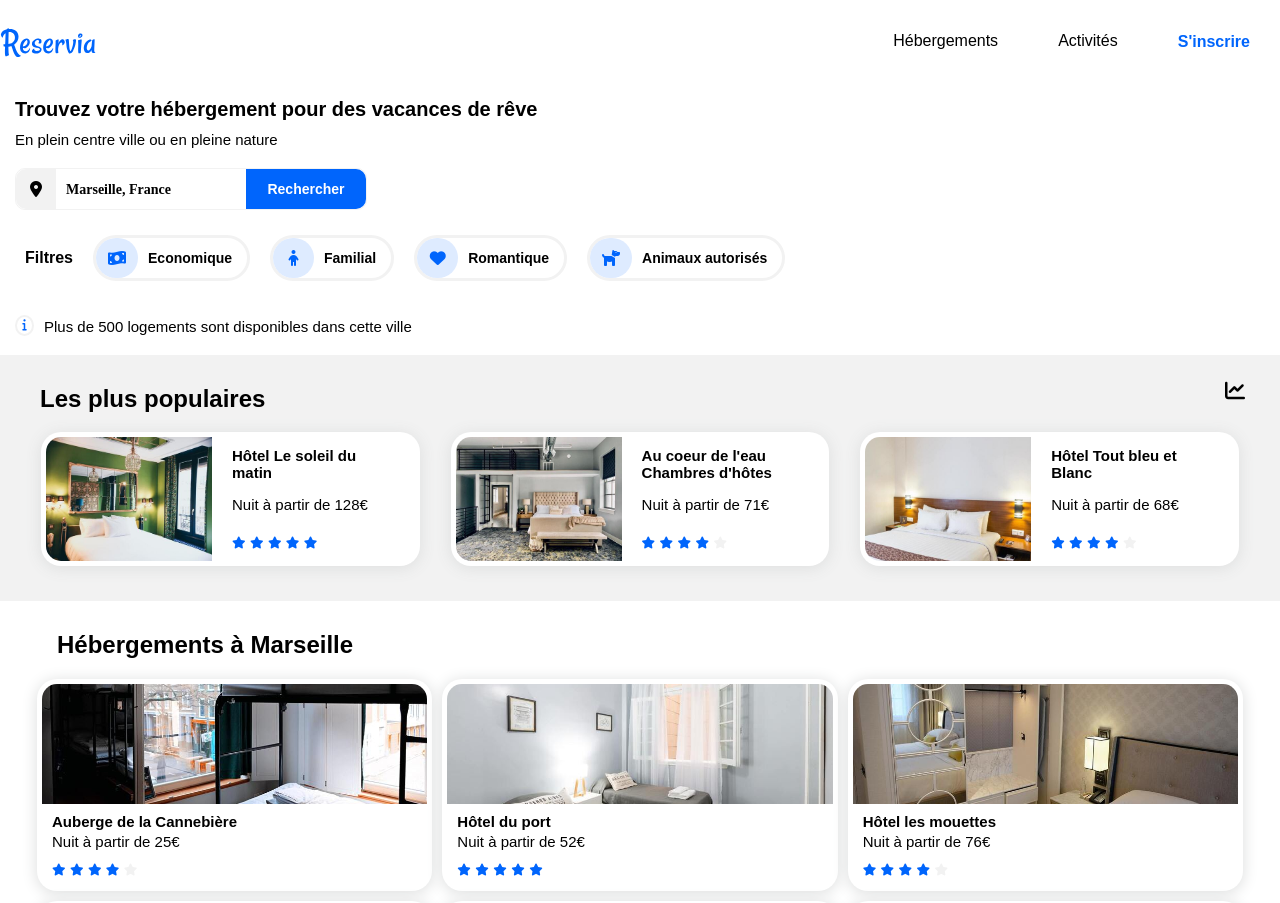
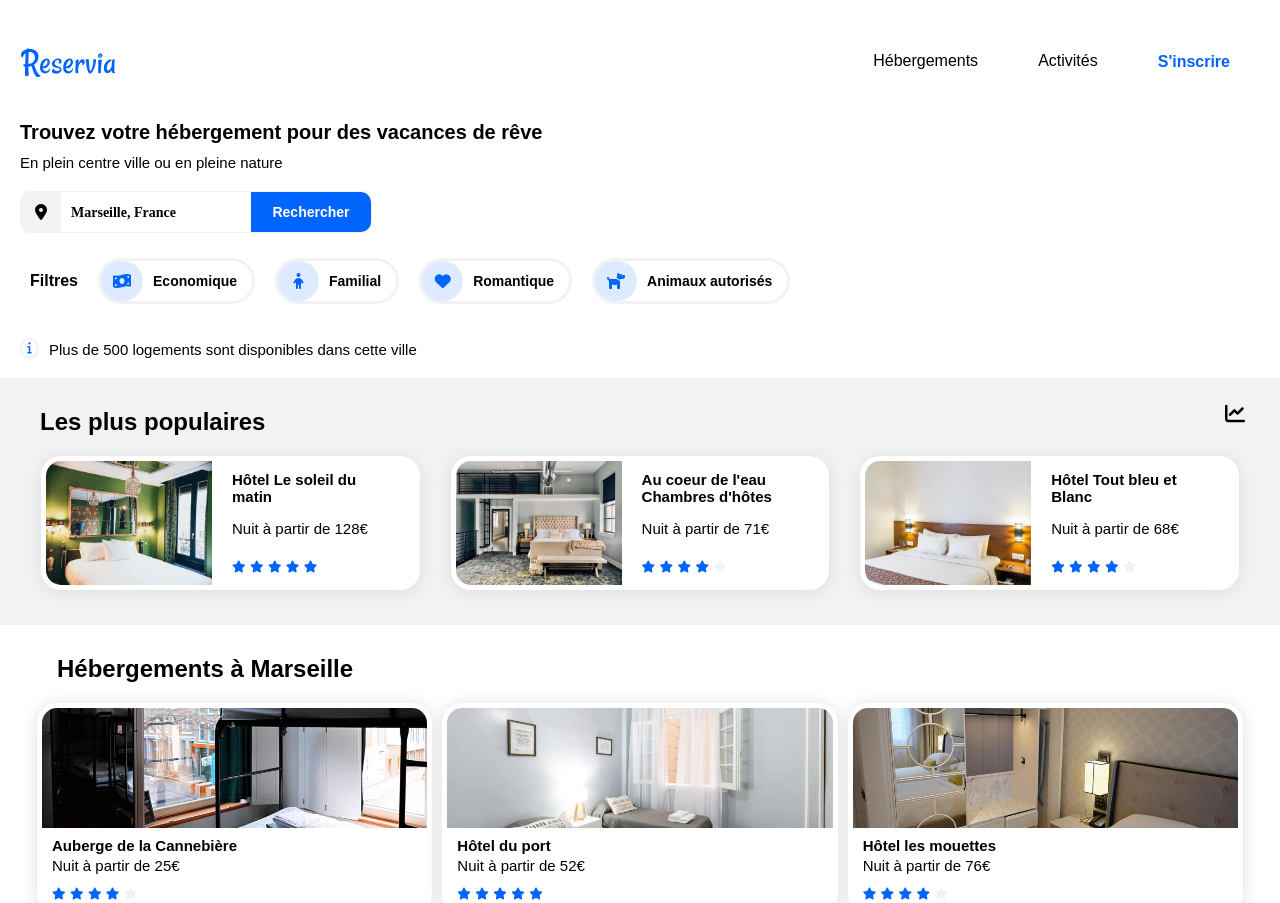
Before and after one commit to elodiepiris/PirisElodie_2_03072021, a plain HTML site: page index.html in a window 1280 px wide. Shown: the top 903 px of the page. Drawn offline with Linux system fonts and the light colour scheme; a web font is replaced by a local one.

Commit message:
Finalisation

```diff
--- a/style.css
+++ b/style.css
@@ -504,11 +504,11 @@ transform: scale(1.05);
 /*             RESPONSIVE -------- MEDIA QUERIES --------             */
 @media only screen and (max-width : 1300px) {
   header {
-    margin:0;
+    margin:20px;
   }
   section {
-    margin-left: 15px;
-    margin-right: 15px;
+    margin-left: 20px;
+    margin-right: 20px;
   }
   /*             HEBERGEMENTS             */
   .blocs {
@@ -590,6 +590,9 @@ transform: scale(1.05);
 }
 /*             RESPONSIVE TABLETTE PORTRAIT ET MOBILE             */
 @media only screen and (max-width: 630px) {
+  header {
+    margin:0;
+  }
   h1 {
   font-size: 22px;
   }
```
Also changed, not shown: index.html (+1 -1 lines).
